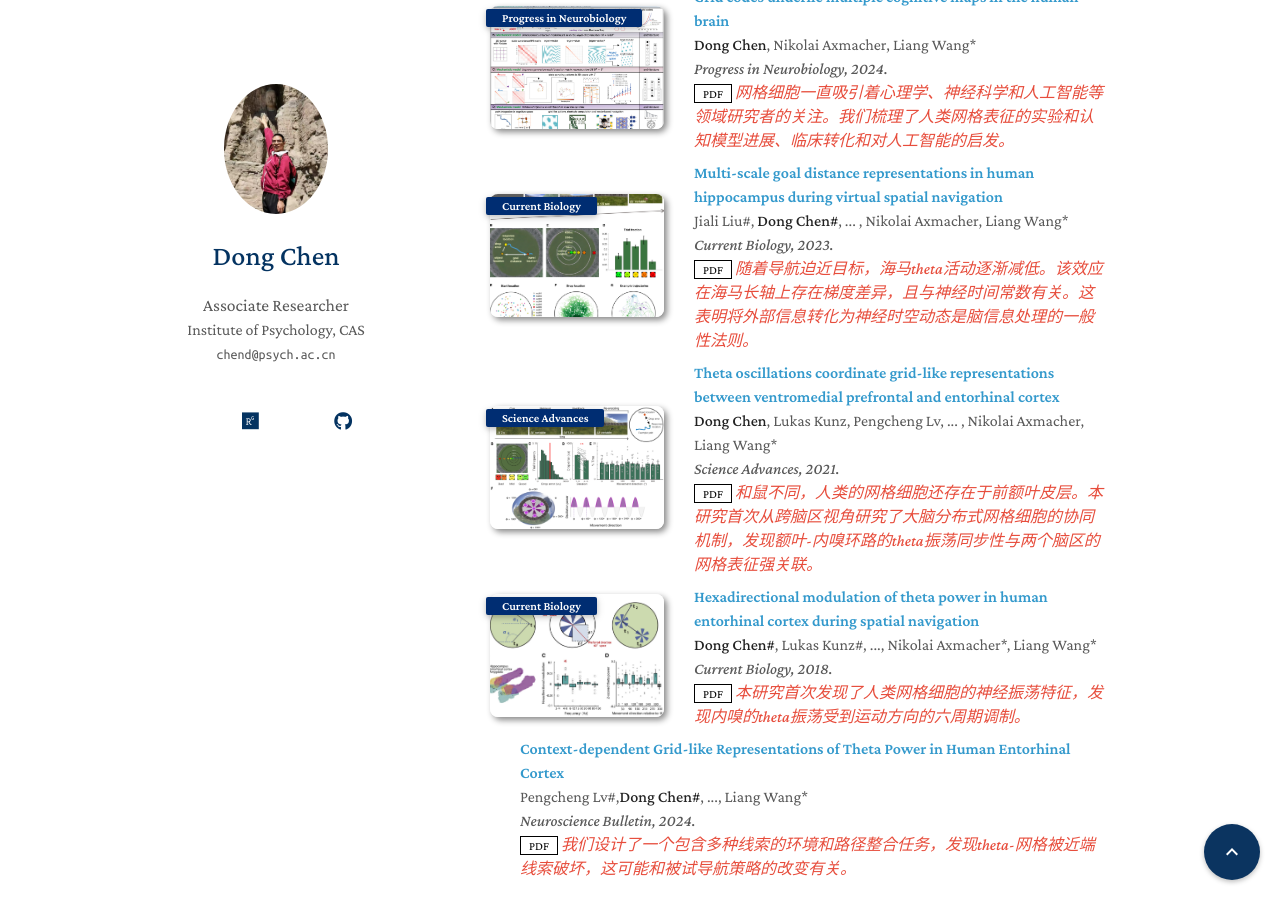
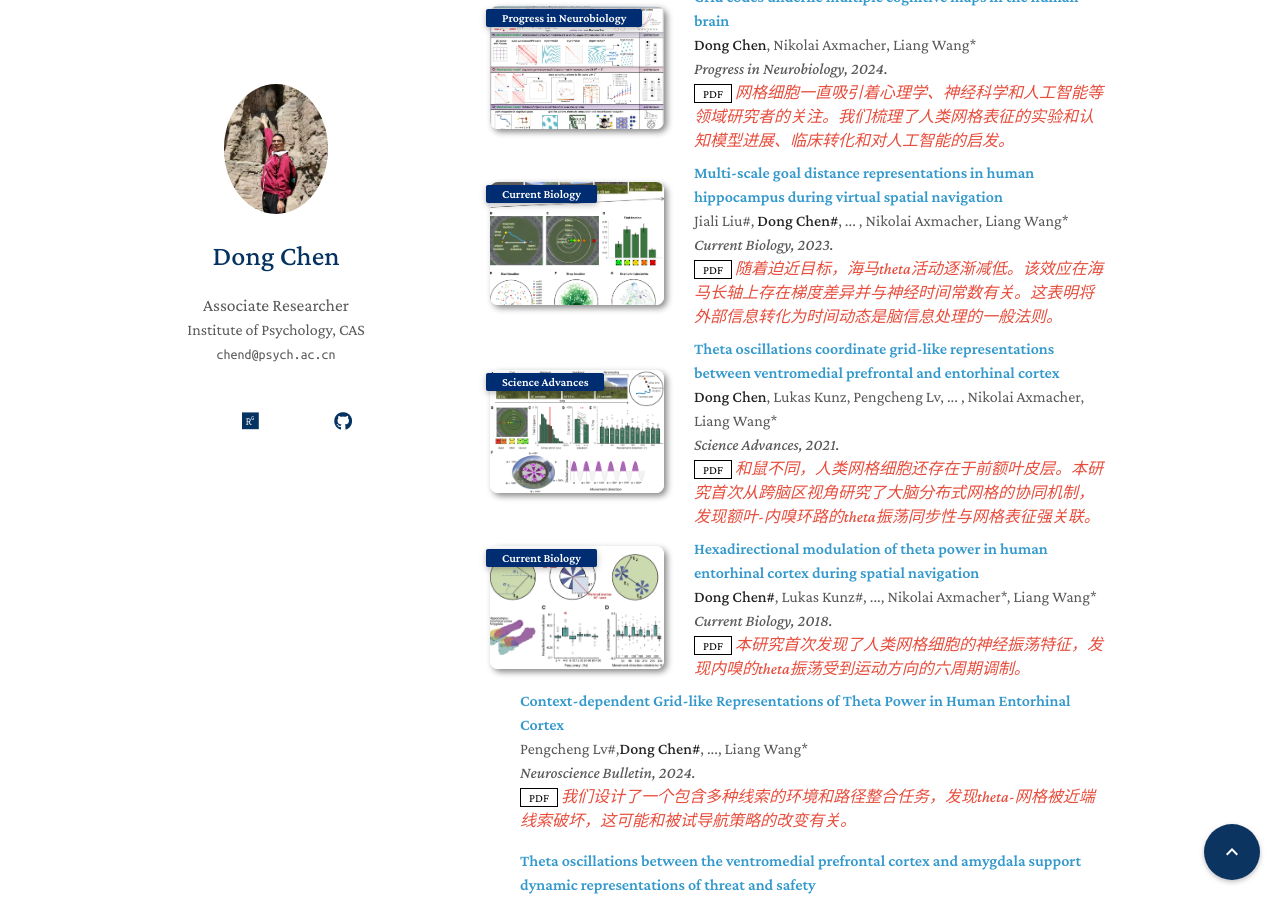
Before and after one commit to chendong567/chendong567.github.io, a Jekyll site: the page built from index.md, in a window 1280 px wide and 900 px high, scrolled down 373 px. Built offline with Jekyll 4.4.1, drawn with Linux system fonts in a browser that asks for light colours; a style sheet for code colours, icons or effects is not loaded; our own code applies the rules of GitHub Pages for plain Markdown files.

Commit message:
Update publications.yml

```diff
--- a/_data/publications.yml
+++ b/_data/publications.yml
@@ -12,14 +12,14 @@ main:
     conference: Current Biology, 2023.
     pdf: https://www.cell.com/current-biology/fulltext/S0960-9822(23)00481-5
     image: ./assets/img/2023_CurrentBiology_MultiscaleGoalDistance_Liu.jpg
-    notes: 随着导航迫近目标，海马theta活动逐渐减低。该效应在海马长轴上存在梯度差异，且与神经时间常数有关。这表明将外部信息转化为神经时空动态是脑信息处理的一般性法则。
+    notes: 随着迫近目标，海马theta活动逐渐减低。该效应在海马长轴上存在梯度差异并与神经时间常数有关。这表明将外部信息转化为时间动态是脑信息处理的一般法则。
   - title: Theta oscillations coordinate grid-like representations between ventromedial prefrontal and entorhinal cortex
     authors: <strong>Dong Chen</strong>, Lukas Kunz, Pengcheng Lv, ... , Nikolai Axmacher, Liang Wang*
     conference_short: Science Advances
     conference: Science Advances, 2021.
     pdf: https://www.science.org/doi/full/10.1126/sciadv.abj0200
     image: ./assets/img/2021_ScienceAdvances_ThetaOscillationsCoordinate_Chen.jpg
-    notes: 和鼠不同，人类的网格细胞还存在于前额叶皮层。本研究首次从跨脑区视角研究了大脑分布式网格细胞的协同机制，发现额叶-内嗅环路的theta振荡同步性与两个脑区的网格表征强关联。
+    notes: 和鼠不同，人类网格细胞还存在于前额叶皮层。本研究首次从跨脑区视角研究了大脑分布式网格的协同机制，发现额叶-内嗅环路的theta振荡同步性与网格表征强关联。
   - title: Hexadirectional modulation of theta power in human entorhinal cortex during spatial navigation
     authors: <strong>Dong Chen#</strong>, Lukas Kunz#, ..., Nikolai Axmacher*, Liang Wang*
     conference_short: Current Biology
```
